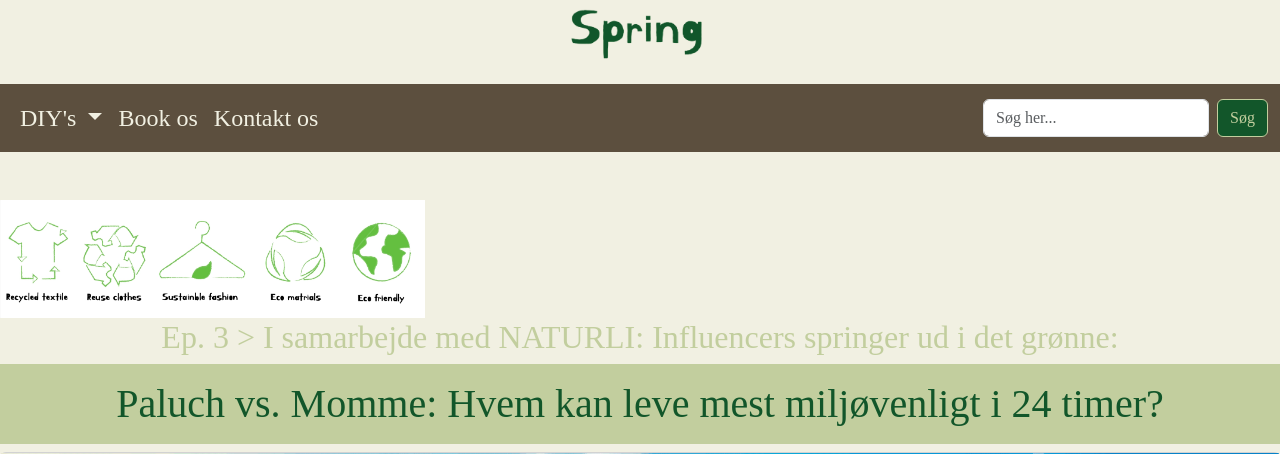
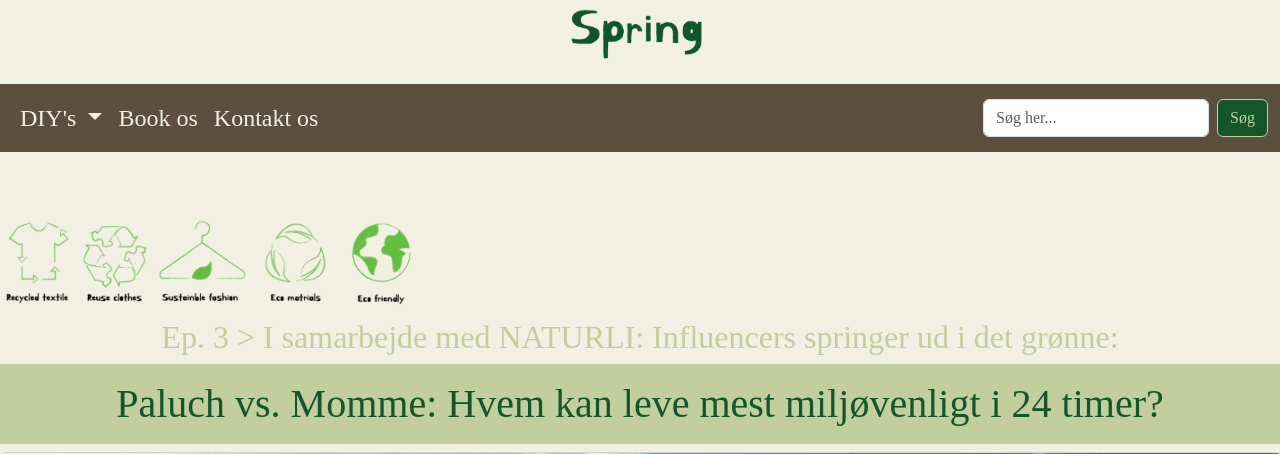
Before and after one commit to IdaGerrildK/kickstarterPhp-master.3.sem., a PHP site: page / in a window 1280 px wide. Shown: the part 186-640 px from the top of the page. Run offline with PHP 8.4, Linux system fonts and the light colour scheme; style sheets or scripts are compiled from the project's sources; some libraries are stand-ins or nearby versions.

Commit message:
tiføjet billede igen

```diff
--- a/index.php
+++ b/index.php
@@ -82,7 +82,7 @@ require "settings/init.php";
 <br>
 <br>
 
-<img src="img/infografik2.webp" class="img-fluid" width="425"<br>
+<img src="img/infografikigen.webp" class="img-fluid" width="425"<br>
 <h2 class="text-success text-center d-none d-lg-block">Ep. 3 > I samarbejde med NATURLI:
     Influencers springer ud i det grønne:</h2>
 <a href="https://www.youtube.com/">
```
